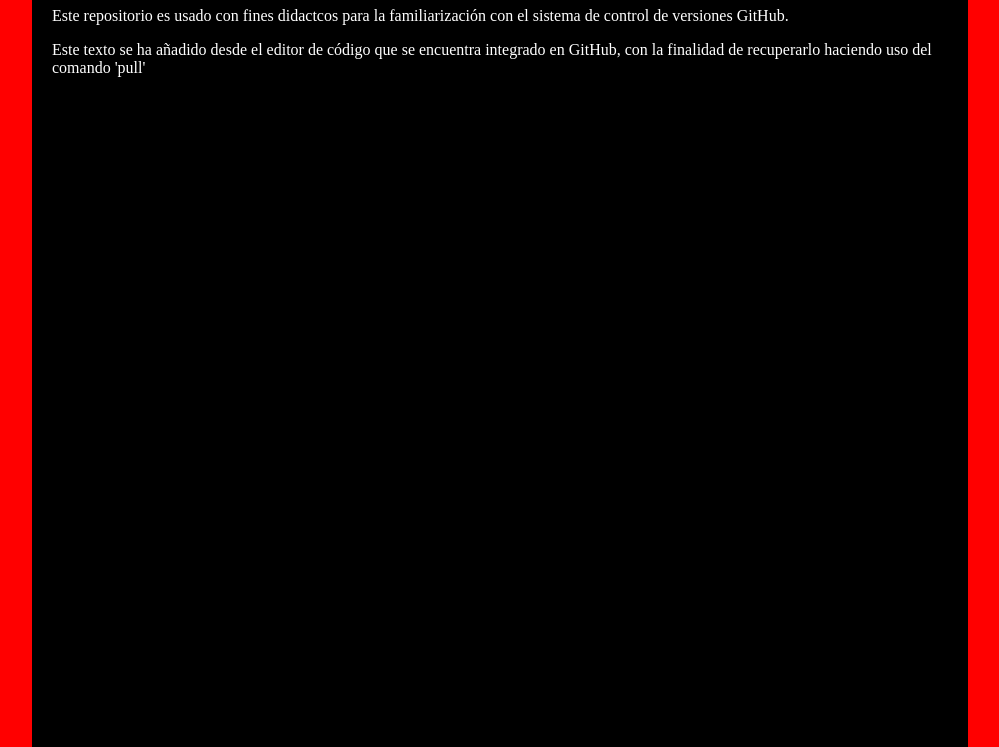
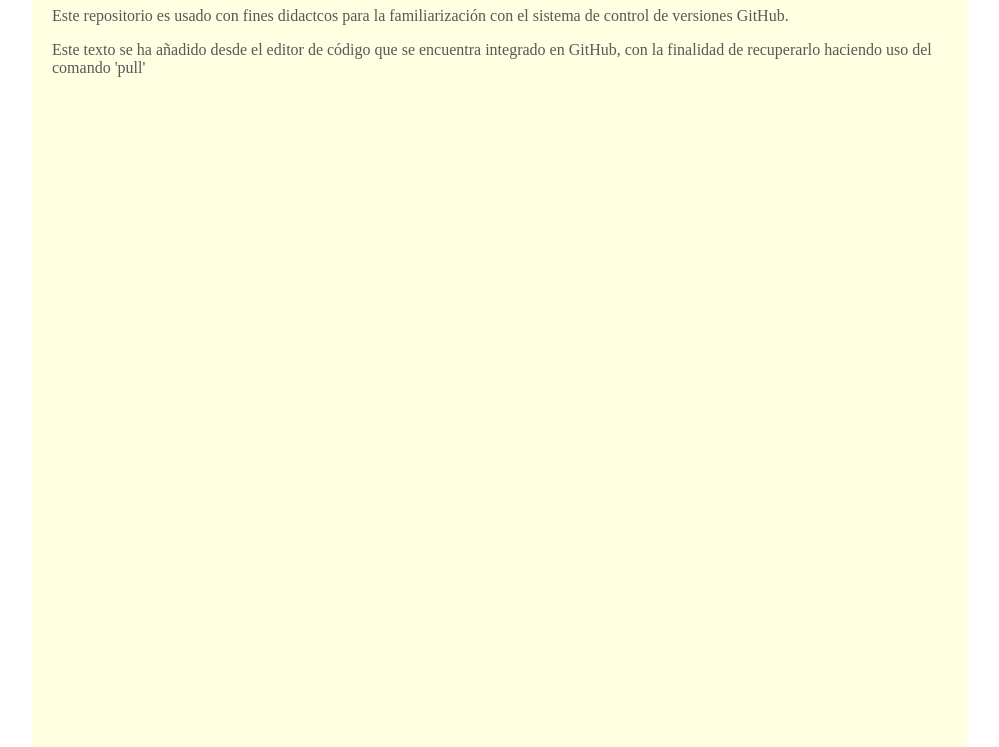
Before and after one commit to davidanguiano/aprendiendo-github, a plain HTML site: page index.html in a window 1280 px wide. Shown: the part 101-848 px from the top of the page, without its empty margins (168-1167 px from the left). Drawn offline with Linux system fonts and the light colour scheme.

Commit message:
versión light

```diff
--- a/style.css
+++ b/style.css
@@ -1,14 +1,14 @@
 html, body{
     width:100%;
     height:100%;
-    background: red;
+    background: #FFFFFF;
 }
 
 div{
     height:100%;
     width:70%;
-    background:black;
+    background:rgb(255, 255, 226);
     padding:20px;
-    color:white;
+    color:rgb(88, 88, 88);
     margin-left: 15%;
 }
```
Also changed, not shown: 1 other file.
